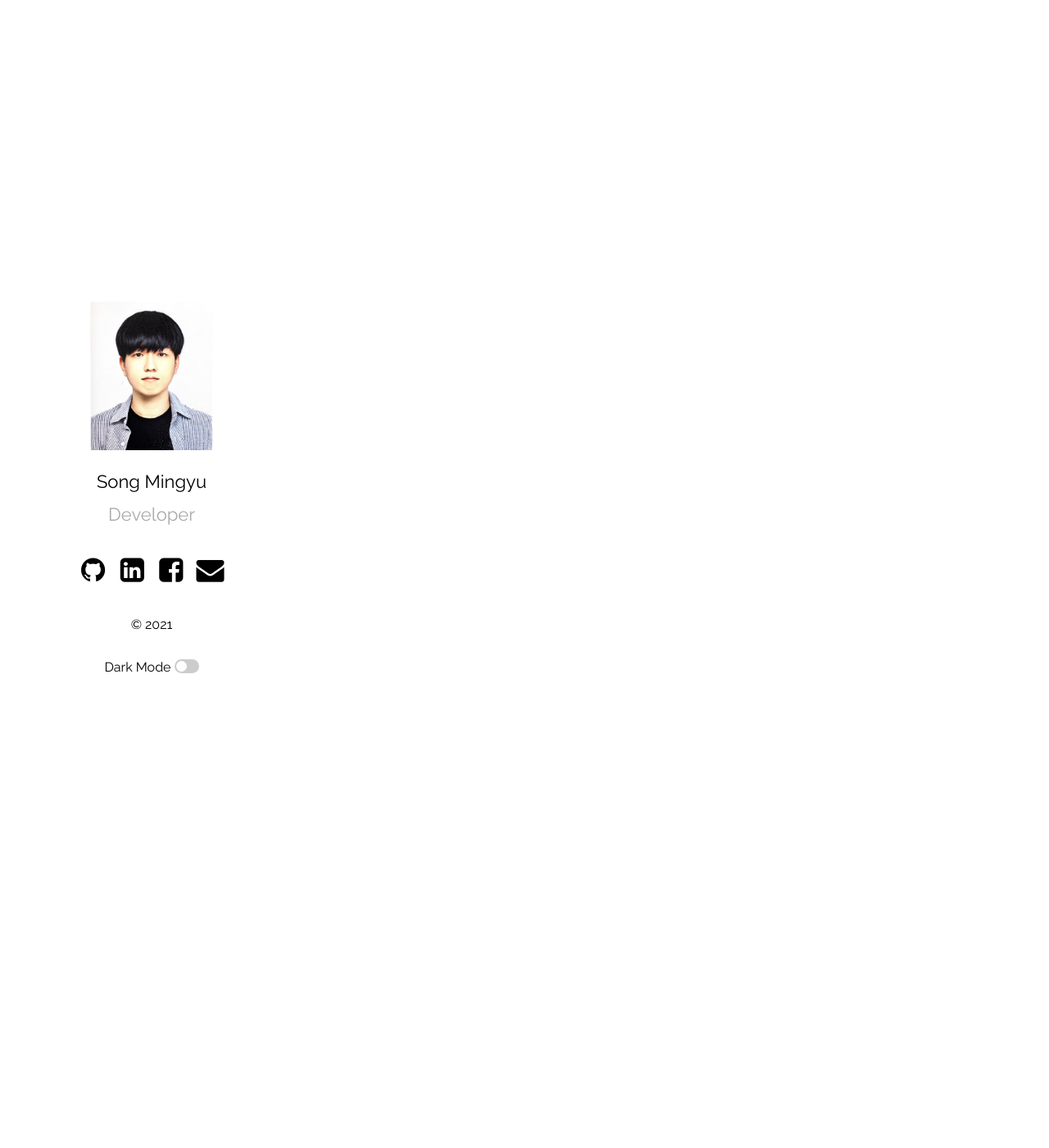
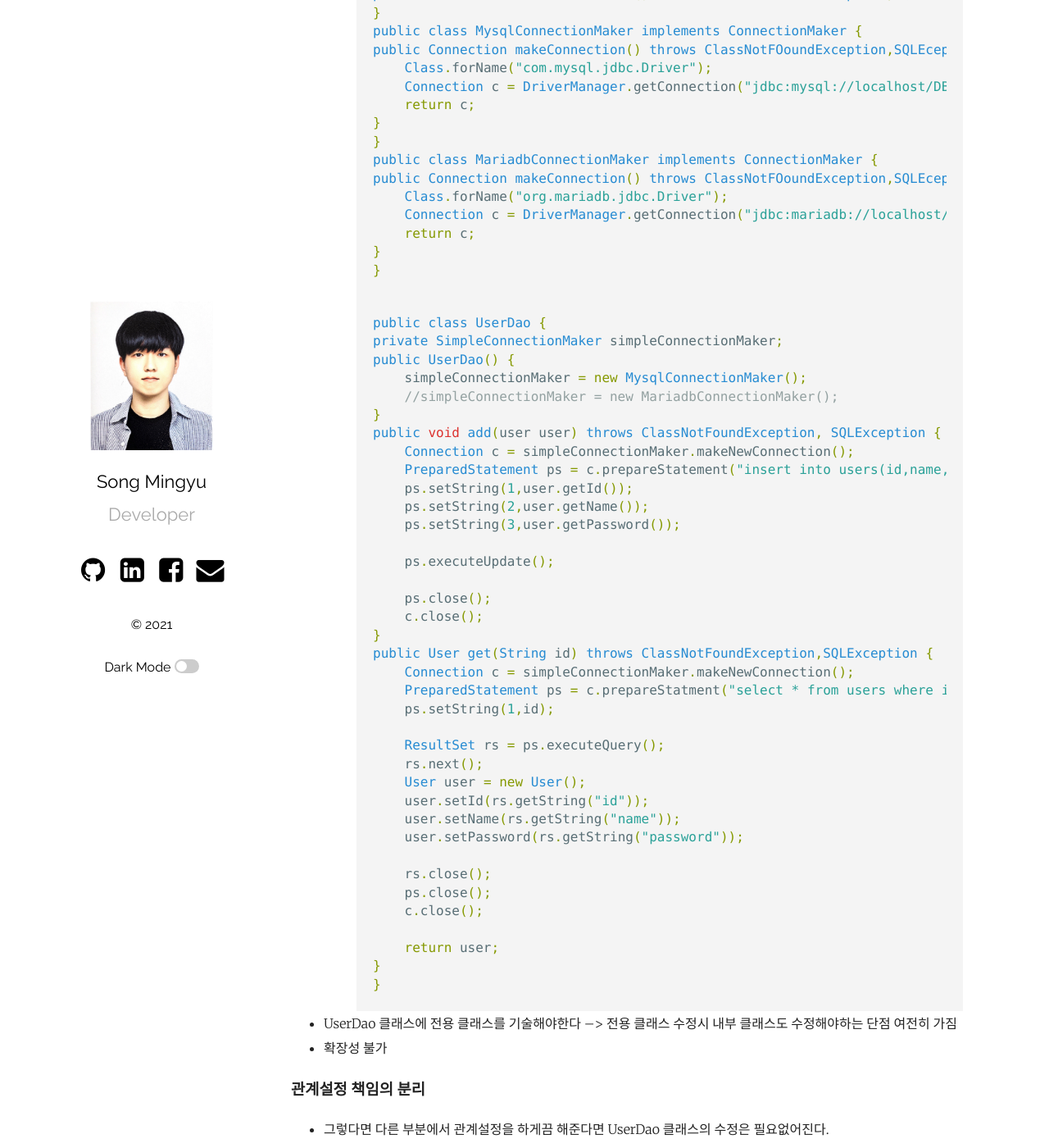
Before and after one commit to SongMinGyu0506/songmingyu.github.io, a Jekyll site: the page built from _posts/2021-06-24-Spring-Dao(3).md, in a window 1280 px wide and 1400 px high, scrolled down 369 px. Shown: the whole window at 82% size. Built offline with Jekyll 4.4.1, drawn with Linux system fonts in a browser that asks for light colours; our own code applies the rules of GitHub Pages for plain Markdown files; some of the changed text lies outside the part shown.

Commit message:
토비의 스프링 dao 파트 정리

````diff
--- a/_posts/2021-06-24-Spring-Dao(3).md
+++ b/_posts/2021-06-24-Spring-Dao(3).md
@@ -0,0 +1,120 @@
+---
+layout: post
+title:  "토비의 스프링 정리 dao(3)"
+date:   2021-06-24 21:56:36 +0900
+categories: Java Spring
+---
+### 인터페이스의 도입
+* 중간에 추상적인 연결고리를 만든다.
+* 인터페이스를 이용
+  * 인터페이스는 어떤 일을 하겠다는 기능만 정의 해놓은 것으로, 인터페이스를 구현한 클래스가 세부 기능을 결정한다.
+```java
+public interface Connectionmaker {
+    public Connection make connection() throws ClassNotFoundException,SQLException;
+}
+public class MysqlConnectionMaker implements ConnectionMaker {
+    public Connection makeConnection() throws ClassNotFOoundException,SQLEception {
+        Class.forName("com.mysql.jdbc.Driver");
+        Connection c = DriverManager.getConnection("jdbc:mysql://localhost/DBname","ID","PW");
+        return c;
+    }
+}
+public class MariadbConnectionMaker implements ConnectionMaker {
+    public Connection makeConnection() throws ClassNotFOoundException,SQLEception {
+        Class.forName("org.mariadb.jdbc.Driver");
+        Connection c = DriverManager.getConnection("jdbc:mariadb://localhost/DBname","ID","PW");
+        return c;
+    }
+}
+```
+```java
+public class UserDao {
+    private SimpleConnectionMaker simpleConnectionMaker;
+    public UserDao() {
+        simpleConnectionMaker = new MysqlConnectionMaker();
+        //simpleConnectionMaker = new MariadbConnectionMaker();
+    }
+    public void add(user user) throws ClassNotFoundException, SQLException {
+        Connection c = simpleConnectionMaker.makeNewConnection();
+        PreparedStatement ps = c.prepareStatement("insert into users(id,name,password)values(?,?,?)");
+        ps.setString(1,user.getId());
+        ps.setString(2,user.getName());
+        ps.setString(3,user.getPassword());
+
+        ps.executeUpdate();
+
+        ps.close();
+        c.close();
+    }
+    public User get(String id) throws ClassNotFoundException,SQLException {
+        Connection c = simpleConnectionMaker.makeNewConnection();
+        PreparedStatement ps = c.prepareStatment("select * from users where id = ?");
+        ps.setString(1,id);
+
+        ResultSet rs = ps.executeQuery();
+        rs.next();
+        User user = new User();
+        user.setId(rs.getString("id"));
+        user.setName(rs.getString("name"));
+        user.setPassword(rs.getString("password"));
+
+        rs.close();
+        ps.close();
+        c.close();
+
+        return user;
+    }
+}
+```
+* UserDao 클래스에 전용 클래스를 기술해야한다 --> 전용 클래스 수정시 내부 클래스도 수정해야하는 단점 여전히 가짐
+* 확장성 불가
+
+### 관계설정 책임의 분리
+* 그렇다면 다른 부분에서 관계설정을 하게끔 해준다면 UserDao 클래스의 수정은 필요없어진다.
+* 생성자를 이용하여 분리
+```java
+public class UserDao {
+    private ConnectionMaker connectionMaker;
+    public UserDao(ConnectionMaker connectionMaker) {
+        this.connectionMaker = connectionMaker;
+    }
+    public void add(user user) throws ClassNotFoundException, SQLException {
+        Connection c = connectionMaker.makeNewConnection();
+        PreparedStatement ps = c.prepareStatement("insert into users(id,name,password)values(?,?,?)");
+        ps.setString(1,user.getId());
+        ps.setString(2,user.getName());
+        ps.setString(3,user.getPassword());
+
+        ps.executeUpdate();
+
+        ps.close();
+        c.close();
+    }
+    public User get(String id) throws ClassNotFoundException,SQLException {
+        Connection c = connectionMaker.makeNewConnection();
+        PreparedStatement ps = c.prepareStatment("select * from users where id = ?");
+        ps.setString(1,id);
+
+        ResultSet rs = ps.executeQuery();
+        rs.next();
+        User user = new User();
+        user.setId(rs.getString("id"));
+        user.setName(rs.getString("name"));
+        user.setPassword(rs.getString("password"));
+
+        rs.close();
+        ps.close();
+        c.close();
+
+        return user;
+    }
+}
+
+public class UserDaoTest {
+    public static void main(String[] args) throws ClassNotFoundException, SQLException {
+        ConnectionMaker connectionMaker = new MysqlConnectionMaker();
+        UserDao dao = new UserDao(connectionMaker);
+        ...
+    }
+}
+```
````
Also changed, not shown: _posts/2021-06-24-Spring-Dao(2).md (+1 -1 lines).
